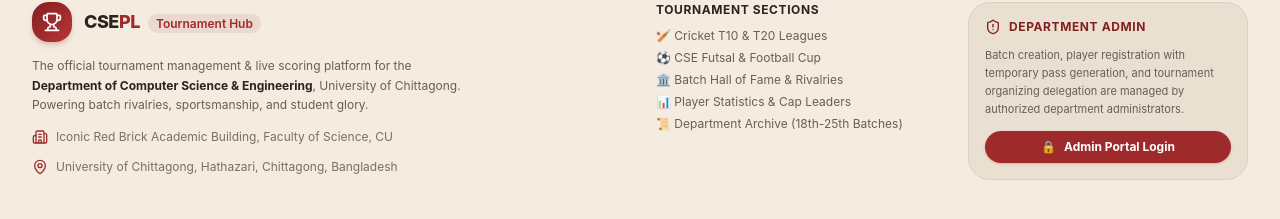
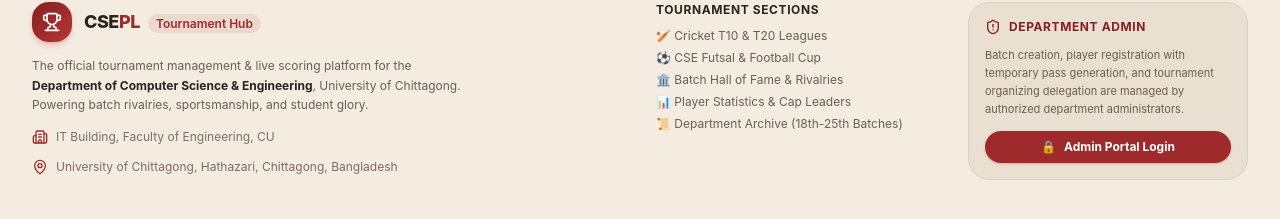
Before and after one commit to sanzid-islam-mahi/CU-CSE-Premier-League-Webapp, a React (Vite) app in the folder client/: page / in a window 1280 px wide. Shown: the part 2663-2882 px from the top of the page. Built offline with nearby package versions, Linux system fonts and the light colour scheme.

Commit message:
fix(footer): update building address to IT Building, Faculty of Engineering, CU

```diff
--- a/client/src/components/common/Footer.tsx
+++ b/client/src/components/common/Footer.tsx
@@ -32,7 +32,7 @@ export const Footer: React.FC = () => {
 
             <div className="flex items-center gap-2 text-xs text-[#7C6E63]">
               <Building2 className="w-4 h-4 text-[#9E2A2B] shrink-0" />
-              <span>Iconic Red Brick Academic Building, Faculty of Science, CU</span>
+              <span>IT Building, Faculty of Engineering, CU</span>
             </div>
 
             <div className="flex items-center gap-2 text-xs text-[#7C6E63]">
```
